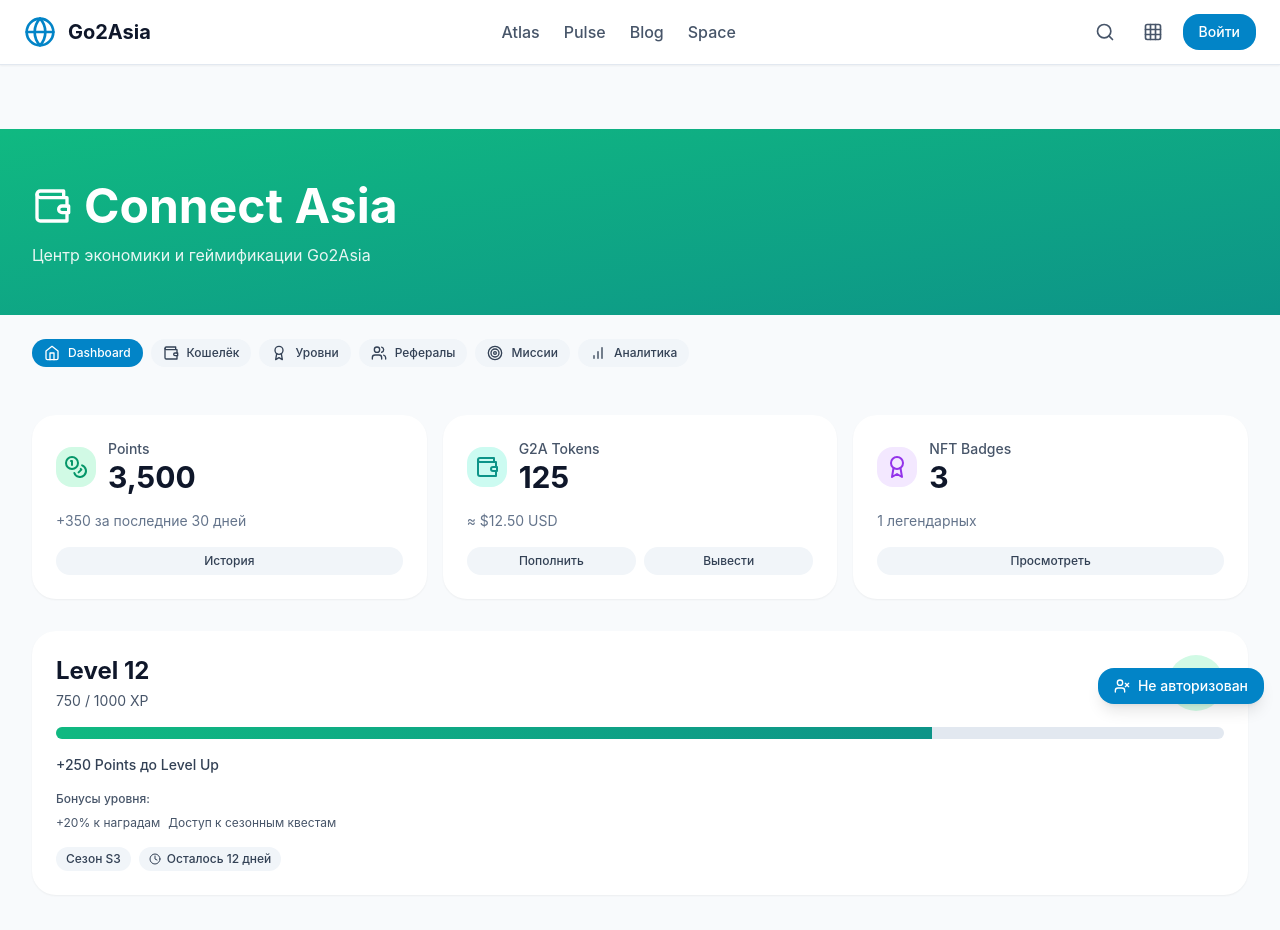
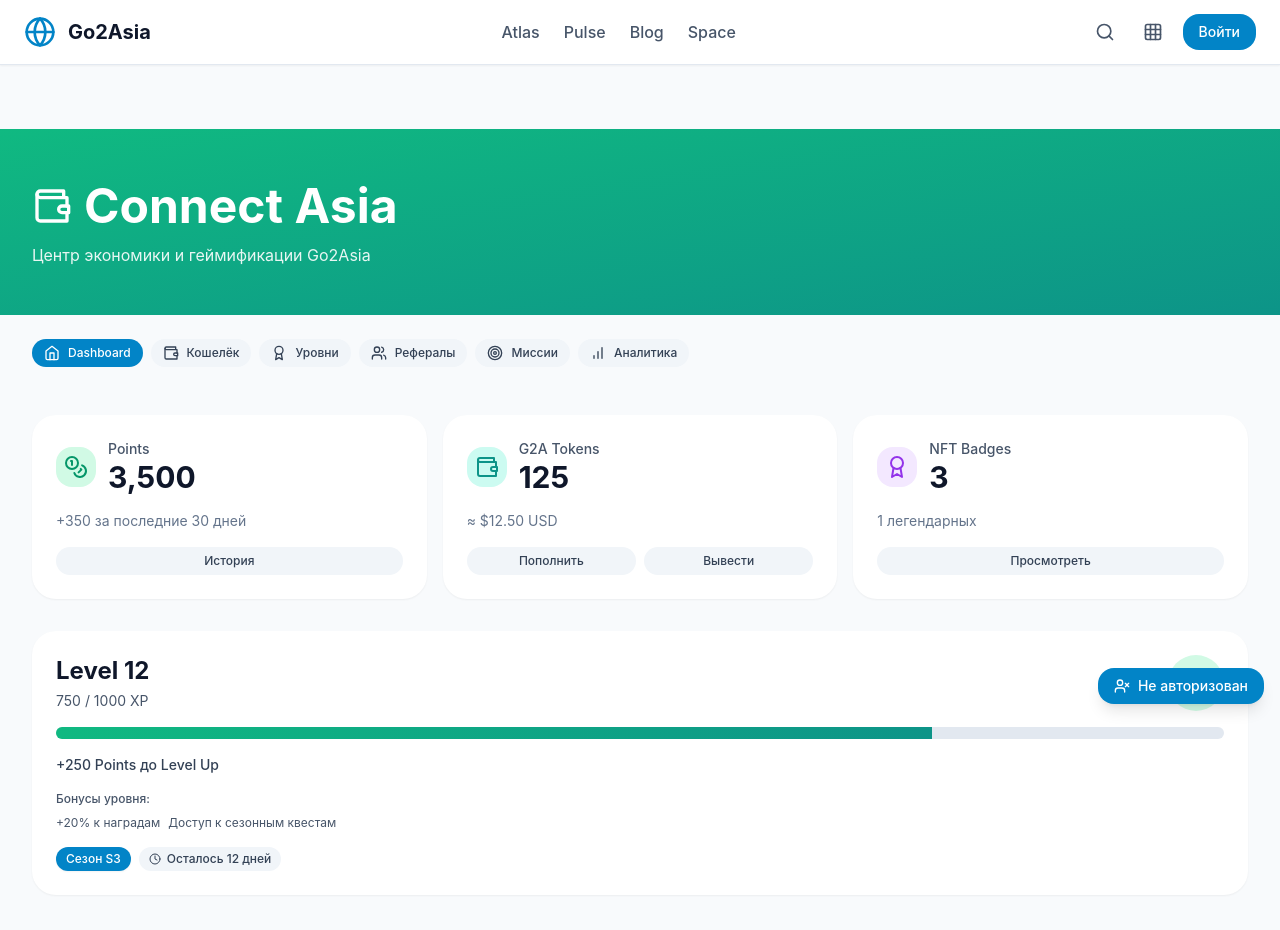
Before and after one commit to adambereg/20251114go2asia, a Next.js app in the folder apps/go2asia-pwa-shell/: page /connect in a window 1280 px wide. Shown: the top 930 px of the page. Built offline with nearby package versions, Linux system fonts and the light colour scheme; no server answers.

Commit message:
fix(connect): исправлена ошибка TypeScript - Chip не поддерживает проп variant

```diff
--- a/apps/go2asia-pwa-shell/components/connect/Dashboard/ActivityFeed.tsx
+++ b/apps/go2asia-pwa-shell/components/connect/Dashboard/ActivityFeed.tsx
@@ -75,7 +75,7 @@
                 {transaction.tags && transaction.tags.length > 0 && (
                   <div className="flex flex-wrap gap-1 mt-2">
                     {transaction.tags.map((tag) => (
-                      <Chip key={tag} size="sm" variant="secondary">
+                      <Chip key={tag} size="sm">
                         {tag}
                       </Chip>
                     ))}
--- a/apps/go2asia-pwa-shell/components/connect/Dashboard/NextActions.tsx
+++ b/apps/go2asia-pwa-shell/components/connect/Dashboard/NextActions.tsx
@@ -4,7 +4,6 @@
 import { ArrowRight } from 'lucide-react';
 import { ModuleIcon } from '../Shared';
 import type { NextAction } from '../types';
-import { MODULE_LABELS } from '../types';
 
 interface NextActionsProps {
   actions: NextAction[];
--- a/apps/go2asia-pwa-shell/components/connect/Dashboard/ProgressPanel.tsx
+++ b/apps/go2asia-pwa-shell/components/connect/Dashboard/ProgressPanel.tsx
@@ -57,10 +57,10 @@
 
       {/* Season Chips */}
       <div className="flex flex-wrap gap-2">
-        <Chip size="sm" variant="new">
+        <Chip size="sm" selected>
           Сезон {season.id}
         </Chip>
-        <Chip size="sm" variant="secondary" className="flex items-center gap-1">
+        <Chip size="sm" className="flex items-center gap-1">
           <Clock size={12} />
           Осталось {season.days_left} дней
         </Chip>
```
